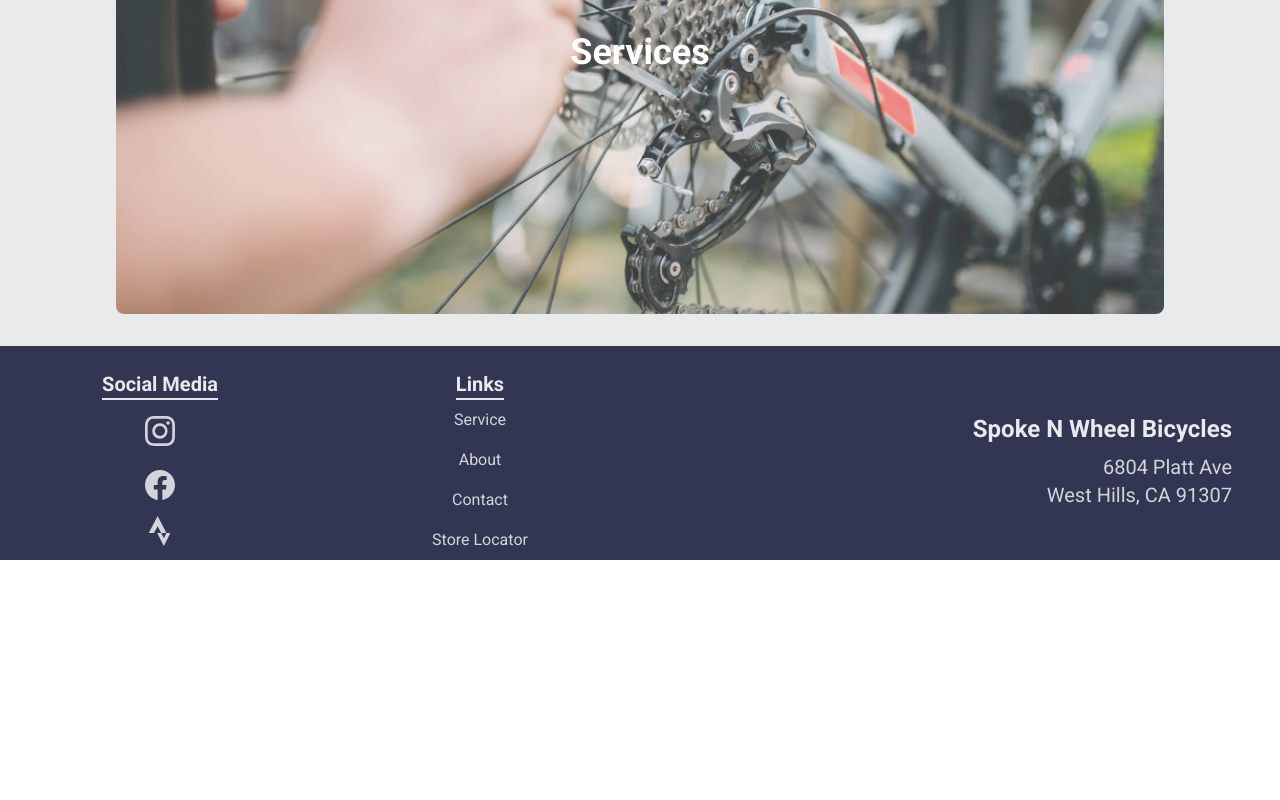
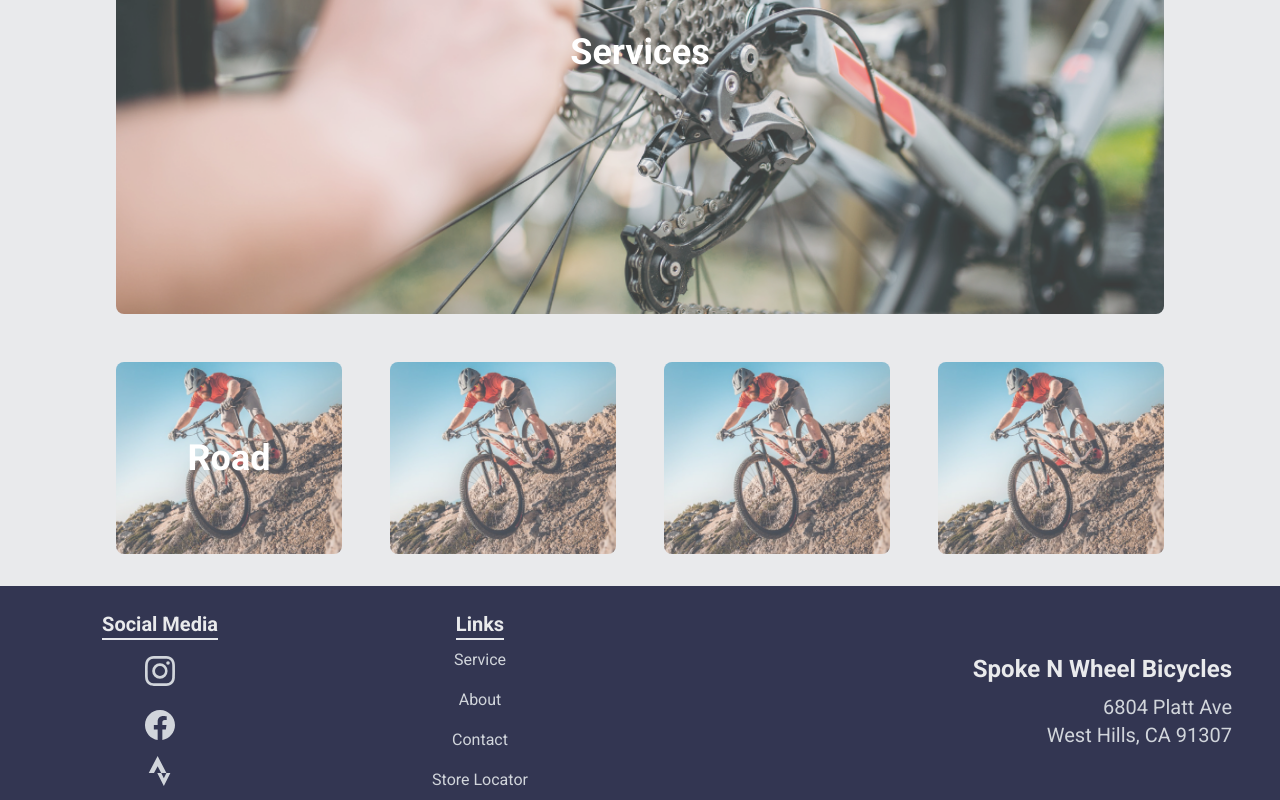
Before and after one commit to griffinmc22/SNW-Website, a React (Vite) app: page / in a window 1280 px wide. Shown: the part 1784-2584 px from the top of the page. Before the commit the page ends 2344 px from the top, so only its background shows below. Built offline with nearby package versions, Linux system fonts and the light colour scheme.

Commit message:
changed photo

```diff
--- a/src/components/Categories.jsx
+++ b/src/components/Categories.jsx
@@ -29,7 +29,30 @@ const Categories = () => {
                 <img className='rounded-lg group-hover:opacity-50 opacity-75 group-hover:cursor-pointer w-full object-cover' src={Mechanic}></img>
                 <p className='absolute top-1/2 left-1/2 transform -translate-x-1/2 -translate-y-1/2 text-white group-hover:border-4 group-hover:bg-black group-hover:cursor-pointer group-hover:border-black rounded-lg font-bold text-4xl p-2'>Services</p>
             </div>
-
+            <div className='col-span-2'>
+            <div className='col-span-2'>
+          <div className='grid grid-cols-2 md:grid-cols-4 sm:gap-12 gap-6 text-black rounded-lg'>
+            {/* Add your 4-column grid content here */}
+            <div className='relative group'>
+              <img className='rounded-lg group-hover:opacity-50 opacity-75 group-hover:cursor-pointer w-full h-48 object-cover' src={MTB}></img>
+              <p className='absolute top-1/2 left-1/2 transform -translate-x-1/2 -translate-y-1/2 text-white group-hover:border-4 group-hover:bg-black group-hover:cursor-pointer group-hover:border-black rounded-lg font-bold text-4xl p-2'>Road</p>
+              {/* Add additional content for this item */}
+            </div>
+            <div className='relative group'>
+              <img className='rounded-lg group-hover:opacity-50 opacity-75 group-hover:cursor-pointer w-full h-48 object-cover' src={MTB}></img>
+              {/* Add additional content for this item */}
+            </div>
+            <div className='relative group'>
+              <img className='rounded-lg group-hover:opacity-50 opacity-75 group-hover:cursor-pointer w-full h-48 object-cover' src={MTB}></img>
+              {/* Add additional content for this item */}
+            </div>
+            <div className='relative group'>
+              <img className='rounded-lg group-hover:opacity-50 opacity-75 group-hover:cursor-pointer w-full h-48 object-cover' src={MTB}></img>
+              {/* Add additional content for this item */}
+            </div>
+          </div>
+            </div>
+          </div>
         </div>
     </div>
   )
```
